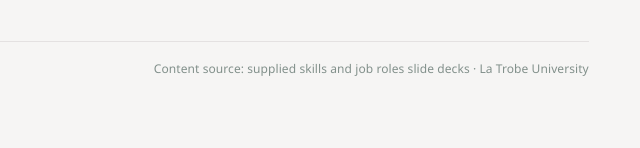
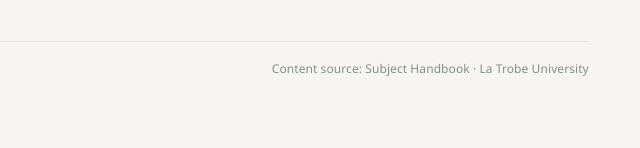
Before and after one commit to alex-tomy/my-career-journey, a plain HTML site: page index.html in a window 1280 px wide. Shown: the part 1143-1291 px from the top of the page, 640-1280 px from the left. Drawn offline with Linux system fonts and the light colour scheme.

Commit message:
Update index.html

```diff
--- a/index.html
+++ b/index.html
@@ -89,7 +89,7 @@
       <div class="journey-layout"><div class="journey-list" id="journey-list"></div><aside class="journey-box"><h3 id="journey-track-title">Your selected study area</h3><p id="journey-track-copy">Choose a study area to make this journey yours.</p><div class="progress"><div class="progress-head"><span>Journey progress</span><span id="progress-text">0 of 3</span></div><div class="progress-bar" role="progressbar" aria-label="Journey progress" aria-valuemin="0" aria-valuemax="3" aria-valuenow="0"><span id="progress-fill"></span></div></div><button class="quiet-btn" id="reset-journey">Reset progress</button></aside></div>
       <p class="note">Your selected study area and completed steps are saved only in this browser on this device.</p>
     </section>
-    <footer class="footer"><span>My Career Journey · Skills to possibilities</span><span>Content source: supplied skills and job roles slide decks · La Trobe University</span></footer>
+    <footer class="footer"><span>My Career Journey · Skills to possibilities</span><span>Content source: Subject Handbook · La Trobe University</span></footer>
   </main>
 </div>
 <dialog id="signup-dialog" aria-labelledby="signup-title"><form id="signup-form"><h2 id="signup-title">Sign up for your journey</h2><p>A front-end preview of the sign-up experience.</p><div class="demo-note">Demo only: this form does not create an account or send/store your details. Connect an account service to accept real registrations.</div><div class="form-row"><label for="signup-name">Your name</label><input id="signup-name" name="name" autocomplete="name" required></div><div class="form-row"><label for="signup-email">Email address</label><input id="signup-email" name="email" type="email" autocomplete="email" required></div><div class="dialog-actions"><button class="quiet-btn" type="button" id="signup-cancel">Cancel</button><button class="save-btn" type="submit">Preview sign-up</button></div></form></dialog>
```
